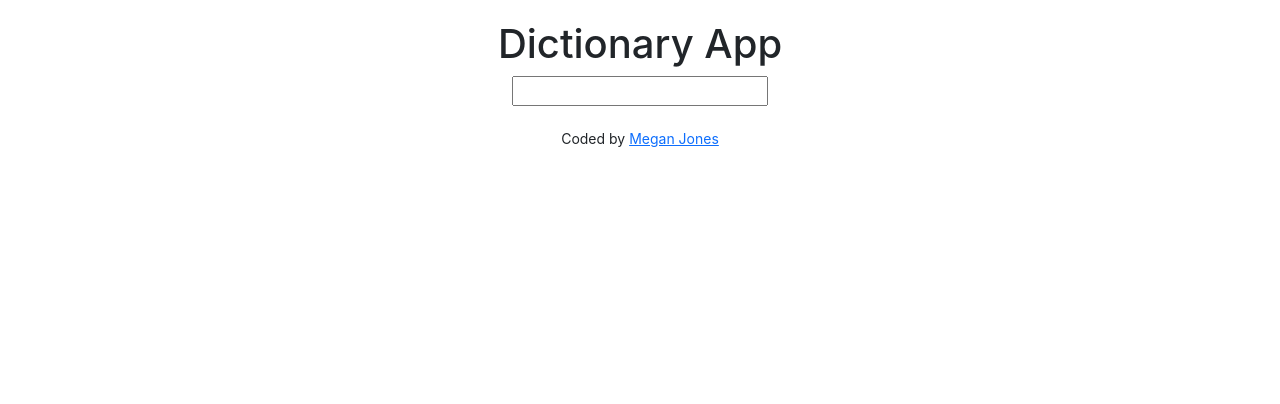
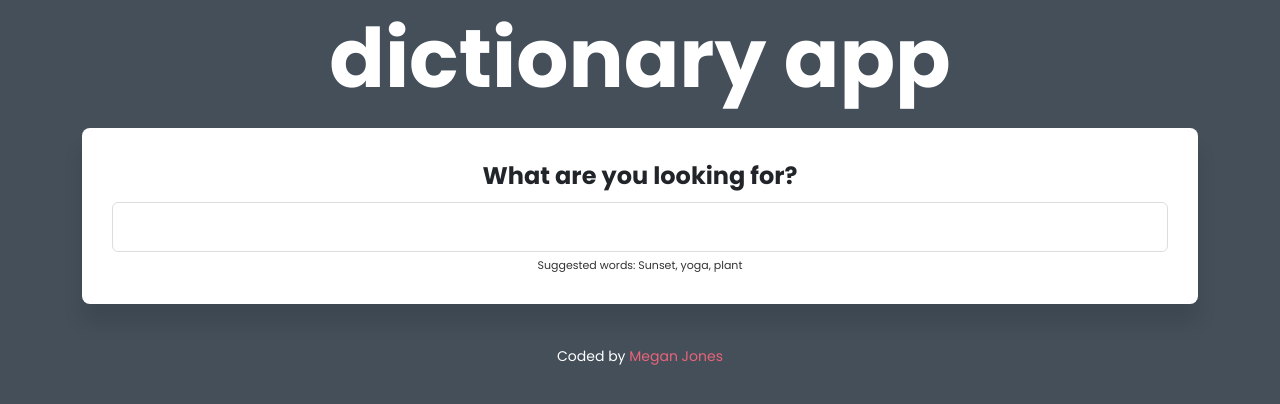
Before and after one commit to megj88/dictionary-project, a React (Create React App) app: page / in a window 1280 px wide. Shown: the top 404 px of the page. Built offline with nearby package versions, Linux system fonts and the light colour scheme; no server answers.

Commit message:
change styling of app

```diff
--- a/src/App.css
+++ b/src/App.css
@@ -1,9 +1,39 @@
+@import url('https://fonts.googleapis.com/css2?family=Poppins:ital,wght@0,100;0,200;0,300;0,400;0,500;0,600;0,700;0,800;0,900;1,100;1,200;1,300;1,400;1,500;1,600;1,700;1,800;1,900&display=swap');
 body {
   text-align: center;
   padding: 20px;
   margin: 0 auto;
+  background: #444F5A;
+  font-family: 'Poppins', sans-serif;
 }
 
+h1 {
+  color: white;
+  font-size: 82px;
+  font-weight: bold;
+  text-transform: lowercase;
+}
 footer {
   padding: 20px;
+  color: white;
 }
+
+a {
+  text-decoration: none;
+  text-transform: capitalize;
+  color: #E96479
+}
+
+a:hover {
+  text-decoration: underline;
+  color: #7DB9B6;
+  font-size: 20px;
+}
+
+.A:hover {
+  color: #E96479
+}
+
+.P:hover {
+  color: #E96479
+}
--- a/src/App.js
+++ b/src/App.js
@@ -8,8 +8,8 @@ function App() {
     <div className="App">
       <div className="container">
       <header className="App-header">
-      <h1>Dictionary App</h1>
-      <SearchEngine />
+      <h1>Dictionary <span className="A">a</span><span className="P">p</span><span className="P">p</span> </h1>
+      <SearchEngine defaultKeyword="sunset" />
      </header>
      <footer>
       <small>Coded by <a href="https://github.com/megj88/dictionary-project" target="_blank" rel="noopener noreferrer">Megan Jones</a></small>
--- /dev/null
+++ b/src/Meaning.css
@@ -0,0 +1,16 @@
+p {
+    text-align: left;
+}
+
+h3 {
+    font-size: 24px;
+    line-height: 1.5;
+    font-weight: bold;
+}
+
+.Meaning .Example {
+font-size: 18px;
+opacity: 0.7;
+font-style: italic;
+margin-top: 10px;
+}
--- a/src/Meaning.js
+++ b/src/Meaning.js
@@ -1,5 +1,6 @@
 import React from "react";
 import Synonyms from "./Synonyms.js";
+import "./Meaning.css"
 
 
 export default function Meaning(props) {
@@ -9,15 +10,17 @@ return (
   {props.meaning.definitions.map(function(definition, index) {
     return (
         <div key={index}>
-            <p>
+            <div className="Definition">
             {definition.definition}
-            <br />
+            </div>
+            <div className="Example">
             <em>
             {definition.example}
             </em>
-            <br />
+            </div>
+          <div className="Synonym">
             <Synonyms synonyms={definition.synonyms} />
-            </p>
+            </div>
             </div>
 
     );
--- /dev/null
+++ b/src/Phonetic.css
@@ -0,0 +1,4 @@
+body {
+    padding: 10px 20px;
+    border-radius: 20px;
+}
--- a/src/Phonetic.js
+++ b/src/Phonetic.js
@@ -1,5 +1,6 @@
 import React from "react";
 import ReactAudioPlayer from 'react-audio-player';
+import "./Phonetic.css"
 
 
 export default function Phonetic(props) {
--- /dev/null
+++ b/src/Results.css
@@ -0,0 +1,5 @@
+h2 {
+    font-size: 36px;
+    font-weight: bold;
+    line-height: 1.5;
+}
--- a/src/Results.js
+++ b/src/Results.js
@@ -1,12 +1,14 @@
 import React from "react";
 import Meaning from "./Meaning.js"
 import Phonetic from "./Phonetic.js"
+import "./Results.css"
 
 
 export default function Results(props) {
     if (props.results) {
     return (
         <div className="Results">
+            <section>
         <h2>{props.results.word}</h2>
         {props.results.phonetics.map(function (phonetic, index){
   return (
@@ -14,14 +16,15 @@ export default function Results(props) {
       <Phonetic phonetic={phonetic} />
     </div>
   );
-})}
+})}</section>
 
 
         {props.results.meanings.map(function (meaning, index) {
             return (
                 <div key={index}>
+                    <section>
                     <Meaning meaning={meaning} />
-                    </div>
+                    </section></div>
             );
 
            })}
--- /dev/null
+++ b/src/SearchEngine.css
@@ -0,0 +1,21 @@
+.Search section {
+    padding: 30px;
+    margin: 20px auto;
+    border-radius: 8px;
+    background: white;
+    box-shadow: 0 20px 20px rgb(0 0 0 / 10%);
+}
+
+.Search input {
+    width: 100%;
+    padding: 12px 6px;
+    border: 1px solid #ddd;
+    border-radius: 6px;
+    color: #333;
+}
+
+.Search .Hint {
+    font-size: 11px;
+    margin-top: 5px;
+    color: #333;
+}
--- a/src/SearchEngine.js
+++ b/src/SearchEngine.js
@@ -1,34 +1,61 @@
 import React, { useState } from "react";
 import axios from "axios";
+import "./SearchEngine.css"
 
 import Results from "./Results"
 
 export default function SearchEngine() {
     let [keyword, setKeyword] = useState("");
     let [results, setResults] = useState(null);
+    let [loaded, setLoaded] = useState(false);
 
-    function handleKeywordChange(event) {
-        setKeyword(event.target.value);
-    }
 
     function handleResponse(response) {
         console.log(response.data[0]);
         setResults(response.data[0]);
     }
 
-    function search(event) {
-        event.preventDefault();
 
+        function search() {
             let apiUrl = `https://api.dictionaryapi.dev/api/v2/entries/en/${keyword}`;
             axios.get(apiUrl).then(handleResponse);
         }
 
+        function handleSubmit(event) {
+            event.preventDefault();
+            search();
+            }
 
+    function handleKeywordChange(event) {
+        setKeyword(event.target.value);
+    }
+
+    function load() {
+        setLoaded(true);
+        search();
+    }
+    if (loaded) {
         return (
             <div className="Search">
-          <form onSubmit={search}>
+                <section>
+             <h3>What are you looking for?</h3>
+              <form onSubmit={handleSubmit}>
             <input type="search" onChange={handleKeywordChange} />
           </form>
-      <Results results={results} /> </div>
+          <div className="Hint">
+            Suggested words: Sunset, yoga, plant
+          </div>
+          </section>
+          <Results results={results} />
+
+          </div>
         )
+    } else {
+        load();
+        return "Loading..."
     }
+
+
+
+
+}
--- /dev/null
+++ b/src/Synonym.css
@@ -0,0 +1,11 @@
+.Synonym {
+    margin: 30px 0 0;
+    padding: 0;
+}
+
+li {
+display: inline-block;
+padding-right: 15px;
+color: #E96479;
+font-weight: 500;
+}
--- a/src/Synonyms.js
+++ b/src/Synonyms.js
@@ -1,4 +1,5 @@
 import React from "react";
+import "./Synonym.css"
 
 export default function Synonyms(props) {
   if (props.synonyms) {
@@ -8,6 +9,7 @@ export default function Synonyms(props) {
           return <li key={index}>{synonym}</li>;
         })}
       </ul>
+
     );
   } else {
     return null;
```
Lines whose indentation alone changed are shown as unchanged.
